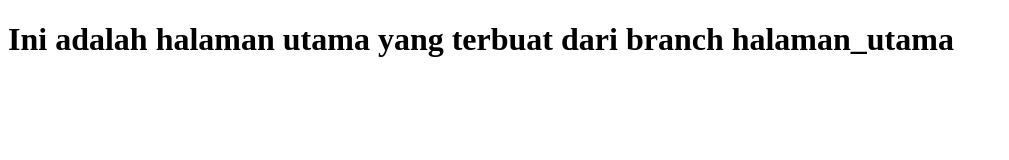
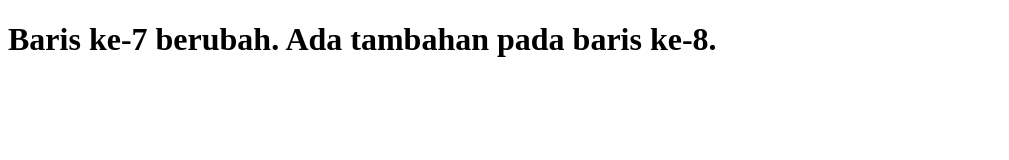
Before and after one commit to novaapriani/MyProject, a plain HTML site: page index.html in a window 1280 px wide. Shown: the whole page, without its empty margins (0-1009 px from the left). Drawn offline with Linux system fonts and the light colour scheme.

Commit message:
melakukan perubahan pada file index.html

```diff
--- a/index.html
+++ b/index.html
@@ -7,6 +7,9 @@
     <title>My Project</title>
 </head>
 <body>
-    <h1>Ini adalah halaman utama yang terbuat dari branch halaman_utama</h1>
+    <h1>
+        Baris ke-7 berubah.
+        Ada tambahan pada baris ke-8.
+    </h1>
 </body>
 </html>
```
